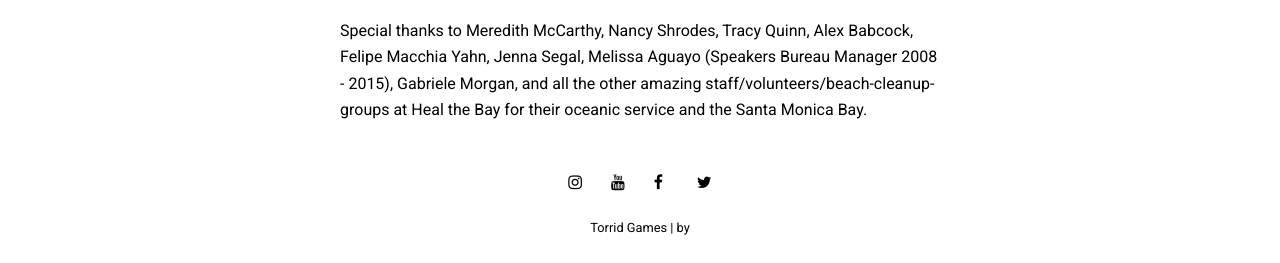
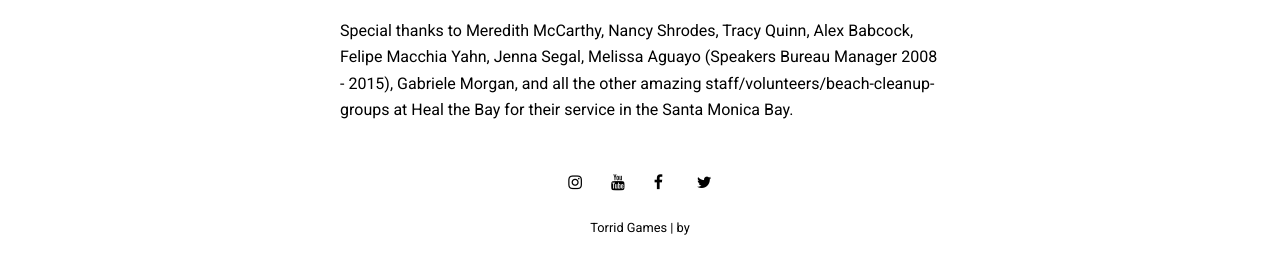
Before and after one commit to torridgames/torridgames.github.io, a Jekyll site: the page built from pages/healthebay.md, in a window 1280 px wide and 900 px high, scrolled down 591 px. Shown: the part 634-897 px from the top of the window. Built offline with Jekyll 4.4.1, drawn with Linux system fonts in a browser that asks for light colours; nearby versions of some CDN libraries.

Commit message:
Update healthebay.md

```diff
--- a/pages/healthebay.md
+++ b/pages/healthebay.md
@@ -17,6 +17,6 @@ Ana and was Heal the Bay Communications Manager from Nov 2011 - Jun 2014.  She w
 
 With the 2.0 version there is a slightly larger development team albeit still small with additional help from Milken Community School interns providing design, programming, art, and QA support.
 
-Special thanks to Meredith McCarthy, Nancy Shrodes, Tracy Quinn, Alex Babcock, Felipe Macchia Yahn, Jenna Segal, Melissa Aguayo (Speakers Bureau Manager 2008 - 2015), Gabriele Morgan, and all the other amazing staff/volunteers/beach-cleanup-groups at Heal the Bay for their oceanic service and the Santa Monica Bay.
+Special thanks to Meredith McCarthy, Nancy Shrodes, Tracy Quinn, Alex Babcock, Felipe Macchia Yahn, Jenna Segal, Melissa Aguayo (Speakers Bureau Manager 2008 - 2015), Gabriele Morgan, and all the other amazing staff/volunteers/beach-cleanup-groups at Heal the Bay for their service in the Santa Monica Bay.
 
 [//]: # <img src="assets/img/HtB_InfoPic.png"/>
```
